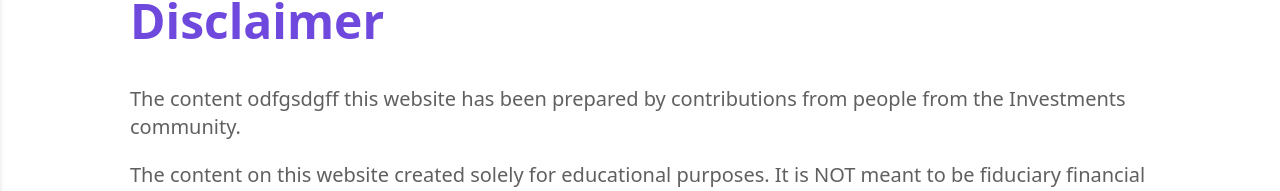
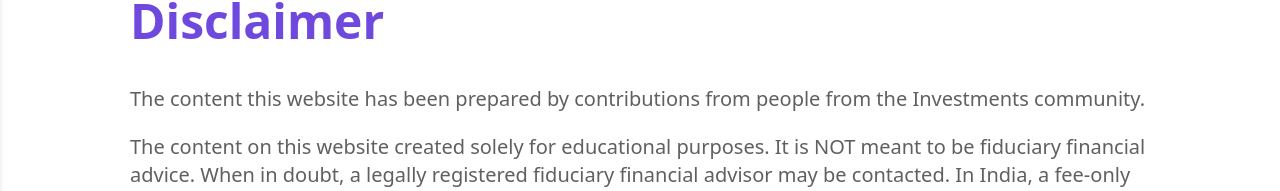
Before and after one commit to mufaqar/fundgazer, a Next.js app: page /disclaimer in a window 1280 px wide. Shown: the part 323-514 px from the top of the page. Built offline with nearby package versions, Linux system fonts and the light colour scheme.

Commit message:
updated page

```diff
--- a/pages/disclaimer.js
+++ b/pages/disclaimer.js
@@ -9,9 +9,9 @@ export default function Disclaimer() {
             <section>
                 <div className='container md:w-[1020px] mx-auto py-20'>
                     <div>
-                        <h3 className='text-5xl font-bold text-skin-primary mb-10'>Disclaimer</h3>
+                        <h3 className='text-5xl font-bold text-skin-primary mb-10'>Disclaimer </h3>
 
-                        <p className="text-xl font-normal text-skin-muted mb-5">The content odfgsdgff this website has been prepared by contributions from people from the Investments community.</p>
+                        <p className="text-xl font-normal text-skin-muted mb-5">The content  this website has been prepared by contributions from people from the Investments community.</p>
                         <p className="text-xl font-normal text-skin-muted mb-5">The content on this website created solely for educational purposes. It is NOT meant to be fiduciary financial advice. When in doubt, a legally registered fiduciary financial advisor may be contacted. In India, a fee-only financial advisor registered with Securities and Exchange Board of India (SEBI) may be contacted.</p>
                         <p className="text-xl font-normal text-skin-muted mb-5">The authors of this website may or may not hold positions, either long or short, in any mutual fund, ETF, stock, bond, or any another investment instrument or securities mentioned on our website. These positions may or may not change in the future without any notification whatsoever. The act of an investment instrument being mentioned on our website does NOT constitute a recommendation or endorsement for or against investment in that instrument.</p>
                         <p className="text-xl font-normal text-skin-muted mb-5">Any and all numerical calculations made on our website in any form may be incorrect and subject to changes without any notification whatsoever. India Investments community and / or the authors of content on this website, cannot be held liable in any form or manner if anyone incurs financial losses in the securities markets based on information, either directly or indirectly, from our website.</p>
```
